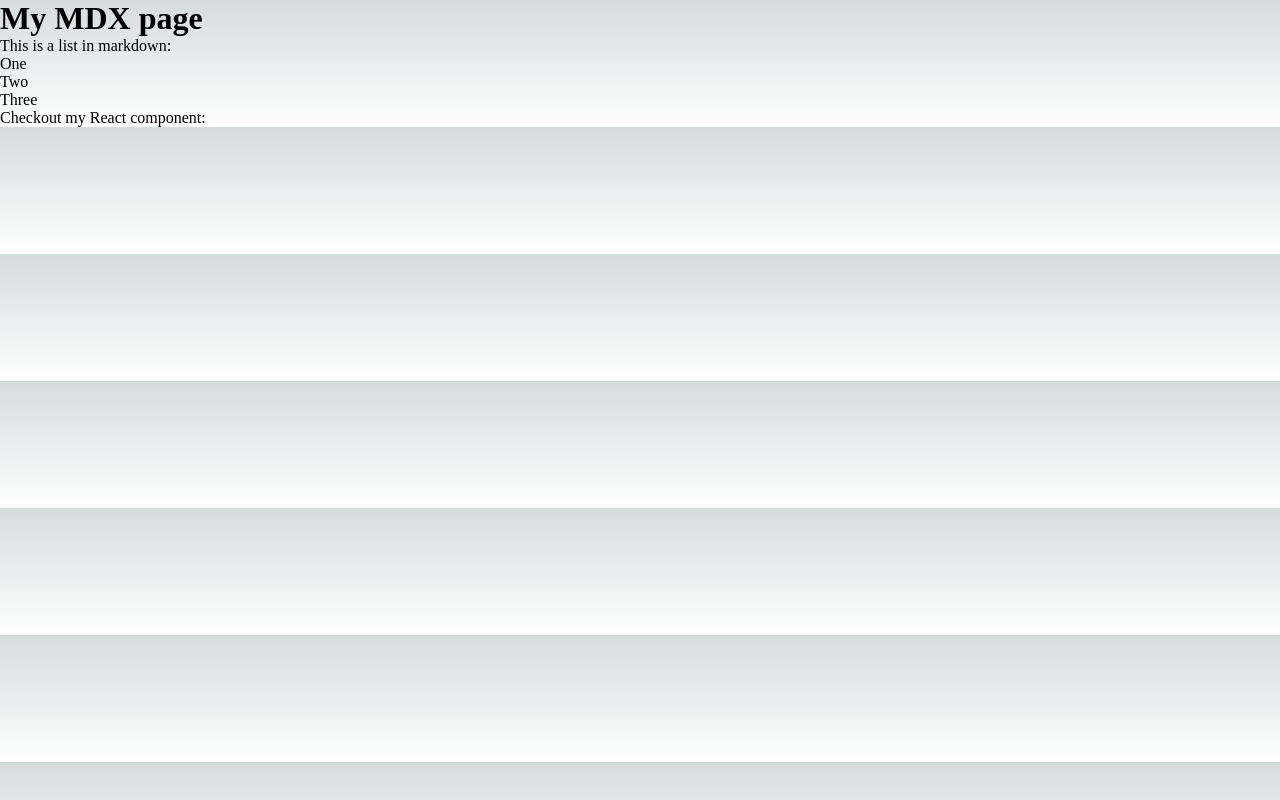
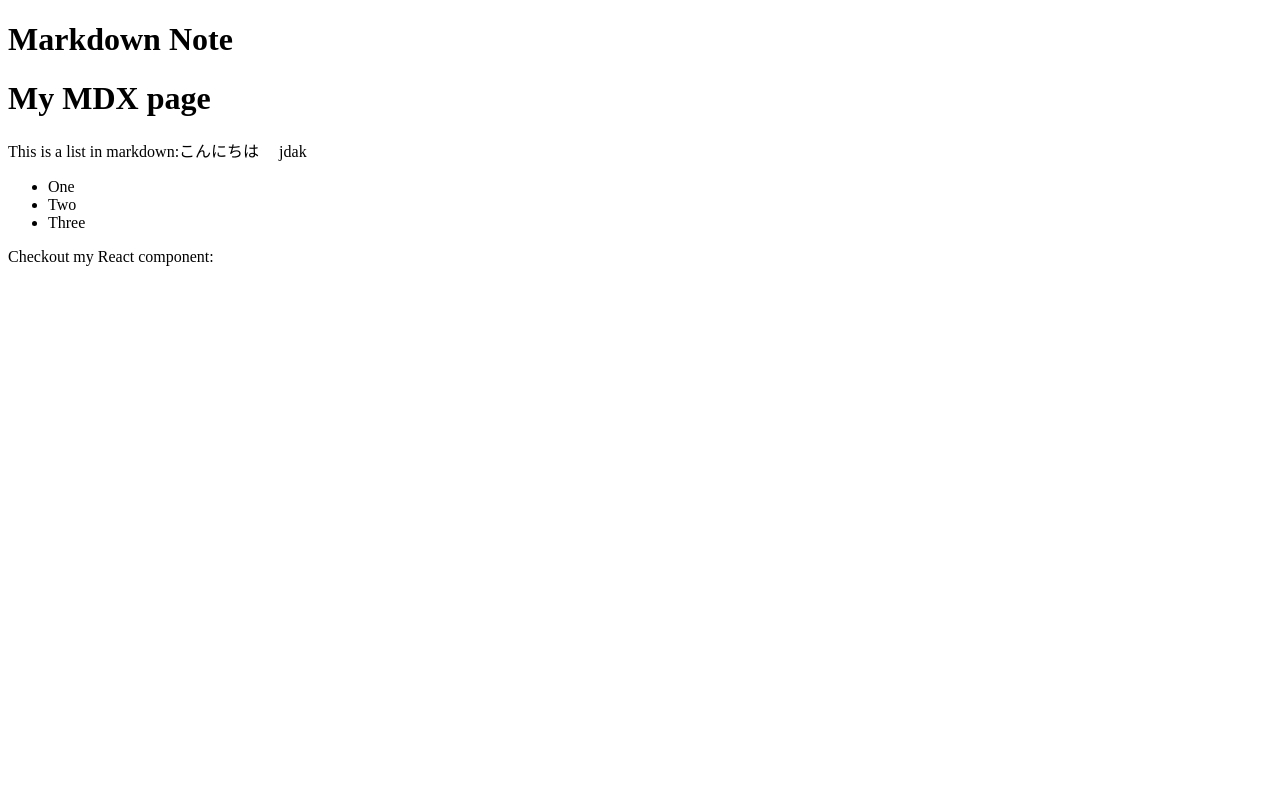
Before and after one commit to kzhub/mdx-blog, a Next.js app: page /posts/b in a window 1280 px wide. Built offline with nearby package versions, Linux system fonts and the light colour scheme.

Commit message:
Update トップからリンクの追加

```diff
--- a/middleware.ts
+++ b/middleware.ts
@@ -12,7 +12,7 @@ export function middleware(req: NextRequest) {
 		const authValue = basicAuth.split(' ')[1]
 		const [user, pwd] = atob(authValue).split(':')
 
-		if (user === 'demo' && pwd === 'test') {
+		if (user === 'demo' && pwd === 'test') {//ハードコーディング非推奨
 			return NextResponse.next()
 		}
 	}
--- a/pages/_document.tsx
+++ b/pages/_document.tsx
@@ -2,9 +2,10 @@ import { Html, Head, Main, NextScript } from 'next/document'
 
 export default function Document() {
 	return (
-    <Html lang="en">
+		<Html lang="ja">
 			<Head />
 			<body>
+				<h1>Markdown Note</h1>
 				<Main />
 				<NextScript />
 			</body>
--- a/pages/posts/b.mdx
+++ b/pages/posts/b.mdx
@@ -9,7 +9,9 @@ export const meta = {
 
 # My MDX page
 
-This is a list in markdown:
+This is a list in markdown:こんにちは
+jdak
+
 
 - One
 - Two
--- a/styles/globals.css
+++ b/styles/globals.css
@@ -1,4 +1,4 @@
-:root {
+/* :root {
   --max-width: 1100px;
   --border-radius: 12px;
   --font-mono: ui-monospace, Menlo, Monaco, 'Cascadia Mono', 'Segoe UI Mono',
@@ -104,4 +104,4 @@ a {
   html {
     color-scheme: dark;
   }
-}
+} */
```
Also changed, not shown: pages/index.tsx (+9 -2 lines). Lines whose indentation alone changed are shown as unchanged.
